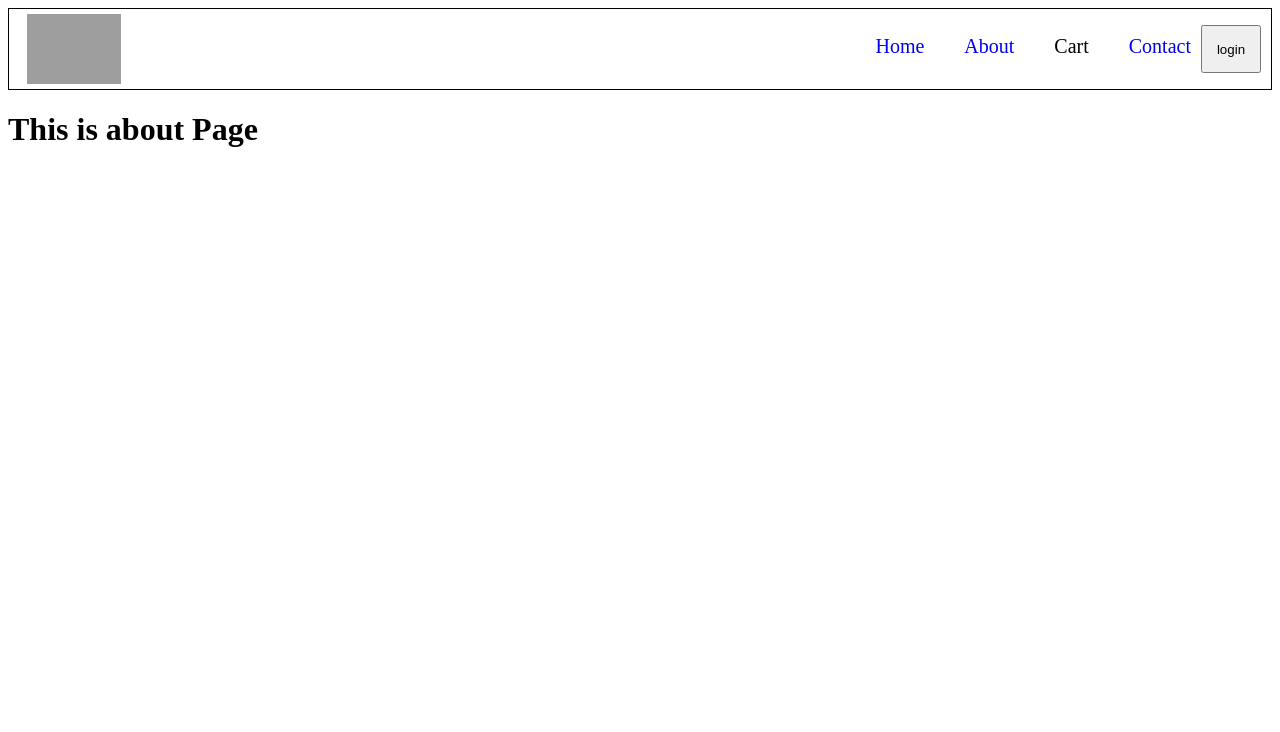
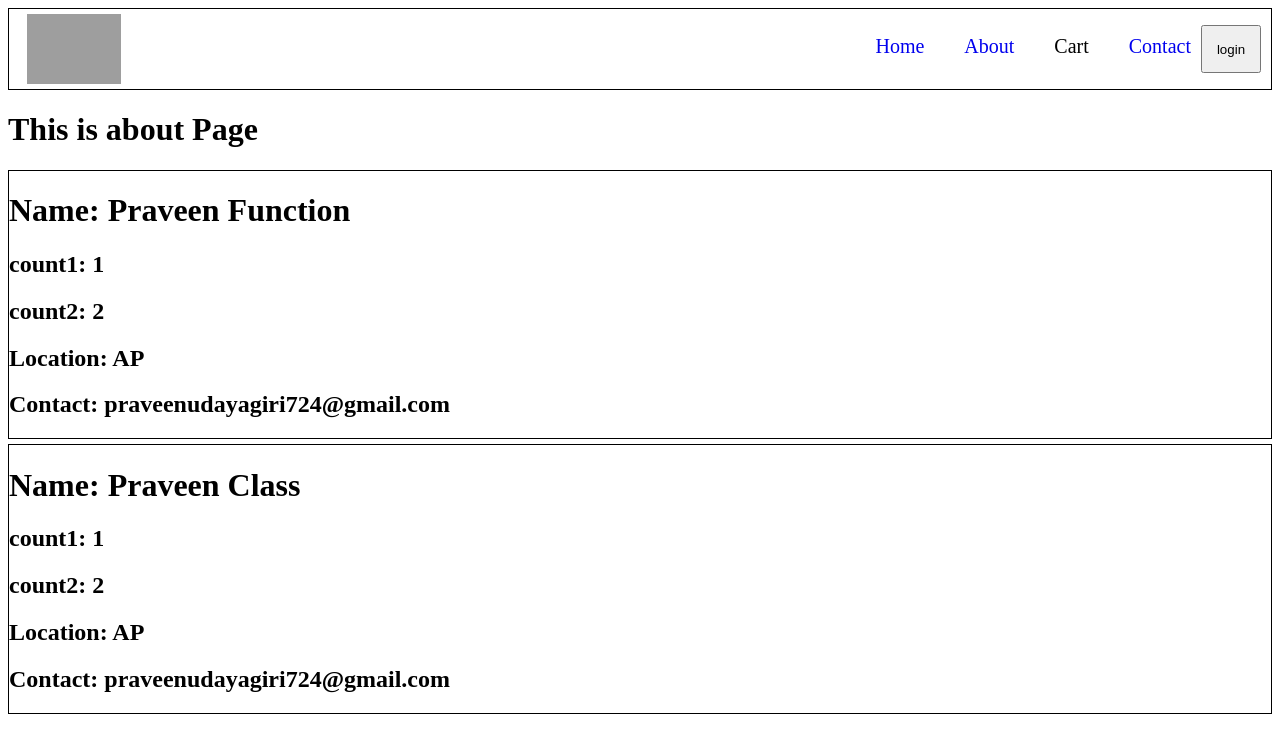
Before and after one commit to praveenudayagiri/Swiggy-Clone, a React (Vite) app: page /about in a window 1280 px wide. Shown: the top 732 px of the page. Built offline with nearby package versions, Linux system fonts and the light colour scheme; grey boxes are pictures that could not be loaded.

Commit message:
Usage of state variables in class component vs functional component

```diff
--- a/src/components/About.jsx
+++ b/src/components/About.jsx
@@ -1,7 +1,11 @@
+import User from "./User";
+import UserClass from "./UserClass";
 const About=()=>{
     return(
         <div>
             <h1>This is about Page</h1>
+            <User name={"Praveen Function"}/>
+            <UserClass name={"Praveen Class"}/>
         </div>
     )
 };
--- /dev/null
+++ b/src/components/User.jsx
@@ -0,0 +1,17 @@
+import { useState } from "react";
+
+const User=(props)=>{
+    const {name}=props;
+    const [count1]=useState(1);
+    const [count2]=useState(2);
+    return(
+        <div className="user-card">
+            <h1>Name: {name}</h1>
+            <h2>count1: {count1}</h2>
+            <h2>count2: {count2}</h2>
+            <h2>Location: AP</h2>
+            <h2>Contact: praveenudayagiri724@gmail.com</h2>
+        </div>
+    )
+}
+export default User;
--- /dev/null
+++ b/src/components/UserClass.jsx
@@ -0,0 +1,24 @@
+import React from "react";
+class UserClass extends React.Component{
+    constructor(props){
+        super(props);
+        this.state={
+            count1:1,
+            count2:2,
+        };
+    }
+    render(){
+        const {name}=this.props;
+        const {count1,count2} = this.state;
+            return(
+                <div className="user-card">
+                    <h1>Name: {name}</h1>
+                    <h2>count1: {count1}</h2>
+                    <h2>count2: {count2}</h2>
+                    <h2>Location: AP</h2>
+                    <h2>Contact: praveenudayagiri724@gmail.com</h2>
+                </div>
+            )
+    }
+}
+export default UserClass;
--- a/src/index.css
+++ b/src/index.css
@@ -146,3 +146,8 @@ ul {
 a{
   text-decoration: none;
 }
+
+.user-card{
+  border: 1px solid black;
+  margin-bottom: 5px;
+}
```
